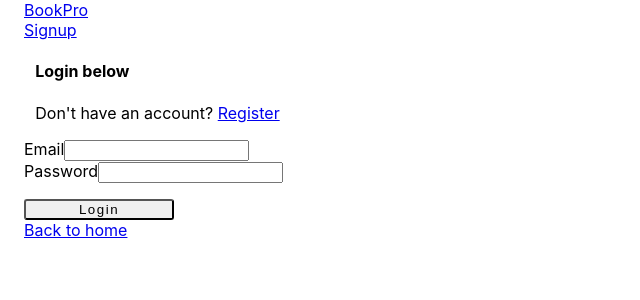
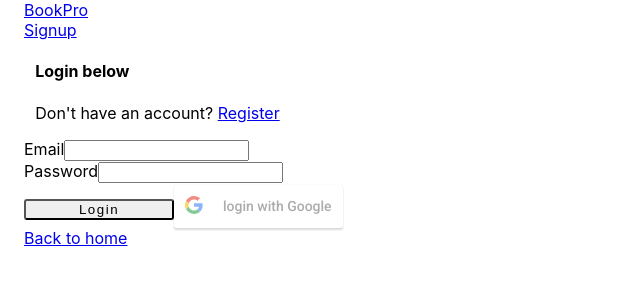
Before and after one commit to hrishikesh2708/bookpro, a React (Create React App) app in the folder react_frontend/book-app/: page /login in a window 1280 px wide. Shown: the top 300 px of the page, without its empty margins (0-640 px from the left). Built offline with nearby package versions, Linux system fonts and the light colour scheme; no server answers.

Commit message:
added google login

```diff
--- a/react_frontend/book-app/src/App.js
+++ b/react_frontend/book-app/src/App.js
@@ -1,4 +1,4 @@
-import React from 'react'
+import React, { Component } from 'react'
 import {Container} from '@material-ui/core';
 import { BrowserRouter, Switch, Route } from "react-router-dom";
 import Navbar from "./component/layout/navbar";
@@ -8,21 +8,47 @@ import Search from './component/layout/search';
 import Add from './component/layout/add-book';
 import Modify from './component/layout/modify-book';
 import Login from './component/layout/auth/login'
-export const App = () => {
+import jwt_decode from "jwt-decode";
 
-  return (
-    <BrowserRouter>
+export default class App extends Component {
+  constructor() {
+    super();
+    this.state = {
+      current_status: "Not loged in",
+      userName: "",
+      userId: "",
+    };
+  }
+  componentDidMount() {
+    console.log("hi");
+    const token = localStorage.getItem("jwtToken");
+    if (token != null) {
+      var decode = jwt_decode(token);
+      console.log(token);
+      console.log(decode);
+      this.setState({
+        userId: decode.id,
+        userName: decode.name,
+        current_status: "logged in",
+      });
+    }
+  }
+
+  render() {
+    return (
+<BrowserRouter>
       <Container maxWidth = "lg">
-        <Navbar/>
+        <Navbar current_user_status={this.state.current_status} name = {this.state.userName} id ={this.state.userId}/>
           <Switch>
             <Route path='/' exact component={Home}/>
             <Route path='/auth' excat component={Auth}/>
           </Switch>
-           <Route excat path="/search" component={Search}/>
+          <Route excat path="/search" component={Search}/>
             <Route excat path="/add" component={Add}/>
             <Route excat path="/modify" component={Modify}/>
             <Route excat path="/login" component={Login}/>
       </Container>
     </BrowserRouter>
-  )
+    )
+  }
 }
--- a/react_frontend/book-app/src/component/layout/auth/login.js
+++ b/react_frontend/book-app/src/component/layout/auth/login.js
@@ -1,6 +1,7 @@
 import React, { Component } from "react";
 import { Link } from "react-router-dom";
 import axios from "axios";
+import GoogleLogin from "react-google-login";
 import { withRouter } from "react-router-dom";
 class Login extends Component {
   constructor() {
@@ -12,37 +13,47 @@ class Login extends Component {
       // history : useHistory(),
       // status :'',
     };
-
   }
-onChange = e => {
+  google = (e) => {
+    console.log(e.tokenId);
+    const token = e.tokenId;
+    axios
+      .post("http://localhost:4201/api/users/googleLogin", { id: token })
+      .then((res) => {
+        console.log("Google login access", res);
+        const { token } = res.data;
+        localStorage.clear();
+        localStorage.setItem("jwtToken", token);
+        console.log("user logged in");
+        this.props.history.push("/", { current: true });
+      });
+  };
+  onChange = (e) => {
     this.setState({ [e.target.id]: e.target.value });
   };
-onSubmit = e => {
-  e.preventDefault()
+  onSubmit = (e) => {
+    e.preventDefault();
     const userData = {
       email: this.state.email,
-          password: this.state.password
+      password: this.state.password,
     };
     console.log(userData);
     axios
       .post("http://localhost:4201/api/users/login", userData)
-    .then(res => {
+      .then((res) => {
         const { token } = res.data;
         localStorage.clear();
         localStorage.setItem("jwtToken", token);
-      console.log("user logged in")
-      this.props.history.push("/",{current : true});
+        console.log("user logged in");
+        this.props.history.push("/", { current: true });
       })
-    .catch(err =>{
-      alert("Email and password did not match!",err)
-
+      .catch((err) => {
+        alert("Email and password did not match!", err);
       });
-
   };
   render() {
     const { errors } = this.state;
     return (
-
       <div>
         <div style={{ paddingLeft: "11.250px" }}>
           <h4>
@@ -79,12 +90,19 @@ return (
                 width: "150px",
                 borderRadius: "3px",
                 letterSpacing: "1.5px",
-          marginTop: "1rem"
+                marginTop: "1rem",
               }}
               type="submit"
             >
               Login
             </button>
+            <GoogleLogin
+              clientId="602089965179-79c3o58rlsbla0m2en0qmpgos87k28hf.apps.googleusercontent.com"
+              buttonText="login with Google"
+              onSuccess={this.google}
+              onFailure={this.google}
+              cookiePolicy={"single_host_origin"}
+            />
           </div>
         </form>
         <Link to="/">Back to home</Link>
--- a/react_frontend/book-app/src/component/layout/navbar.js
+++ b/react_frontend/book-app/src/component/layout/navbar.js
@@ -1,37 +1,9 @@
 import React, { Component } from "react";
 import { Link } from "react-router-dom";
-import jwt_decode from "jwt-decode";
 import { withRouter } from "react-router-dom";
 class Navbar extends Component {
-  constructor() {
-    super();
-    this.state = {
-      current_status: "Not loged in",
-      userName: "",
-      userId: "",
-    };
-  }
-  componentDidMount() {
-    console.log("hi");
-    const token = localStorage.getItem("jwtToken");
-    if (token != null) {
-      var decode = jwt_decode(token);
-      console.log(token);
-      console.log(decode);
-      this.setState({
-        userId: decode.id,
-        userName: decode.name,
-        current_status: "logged in",
-      });
-      console.log(this.state.userName);
-      console.log(this.props.location.state)
-    }
-  }
 
   handleClick = () => {
-    this.setState({
-      current_status: "Not loged in",
-    });
     localStorage.clear();
     this.props.history.push("/");
   };
@@ -42,9 +14,9 @@ class Navbar extends Component {
         <div>
           <Link to="/">BookPro</Link>
         </div>
-        {this.state.current_status === "logged in" ? (
+        {this.props.current_user_status === "logged in" ? (
           <>
-            <p>{this.state.userName}</p>
+            <p>{this.props.name}</p>
             <div>
               <Link to="/search"> Serach </Link>
             </div>
--- a/react_frontend/book-app/src/index.js
+++ b/react_frontend/book-app/src/index.js
@@ -1,7 +1,7 @@
 import React from 'react';
 import ReactDOM from 'react-dom';
 import './index.css';
-import {App} from './App';
+import App from './App';
 import reportWebVitals from './reportWebVitals';
 
 ReactDOM.render(
```
Lines whose indentation alone changed are shown as unchanged.
